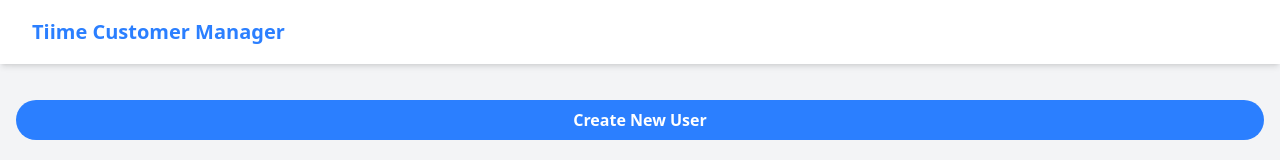
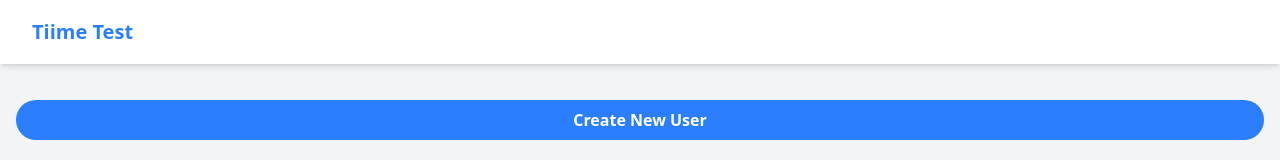
Before and after one commit to Mickael45/Tiime-test, an Angular app: page / in a window 1280 px wide. Shown: the top 160 px of the page. Built offline with nearby package versions, Linux system fonts and the light colour scheme; no server answers.

Commit message:
Updates title

```diff
--- a/src/app/app.component.html
+++ b/src/app/app.component.html
@@ -9,7 +9,7 @@
       <div class="flex justify-between items-center h-16">
         <a [routerLink]="['/']">
           <div class="flex-shrink-0 text-xl font-bold text-blue-500">
-            Tiime Customer Manager
+            Tiime Test
           </div>
         </a>
       </div>
--- a/src/index.html
+++ b/src/index.html
@@ -2,7 +2,7 @@
 <html lang="en">
   <head>
     <meta charset="utf-8" />
-    <title>TiimeTest</title>
+    <title>Tiime Test</title>
     <base href="/" />
     <meta name="viewport" content="width=device-width, initial-scale=1" />
     <link rel="icon" type="image/x-icon" href="favicon.ico" />
```
